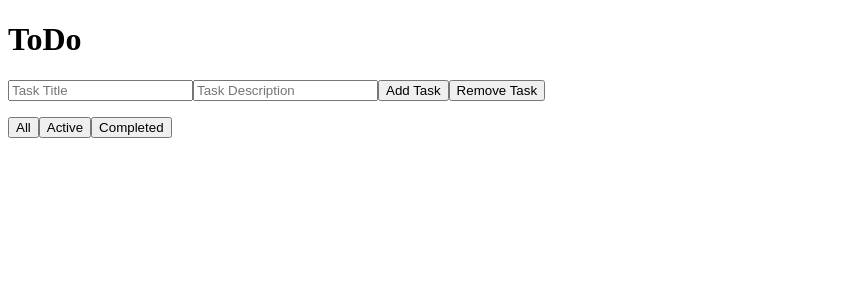
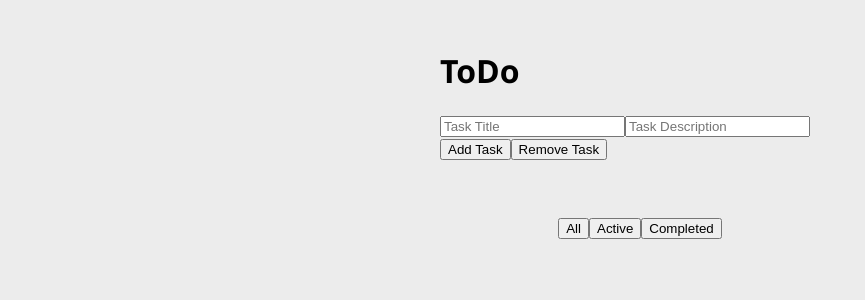
Before and after one commit to AureateProgrammer/Daily-Task-To-Do-, a React (Vite) app: page / in a window 1280 px wide. Shown: the top 300 px of the page, without its empty margins (0-865 px from the left). Built offline with nearby package versions, Linux system fonts and the light colour scheme.

Commit message:
Creating styles for div

```diff
--- a/src/components/FilterContext.tsx
+++ b/src/components/FilterContext.tsx
@@ -8,7 +8,7 @@ export const FilterContext = () => {
         console.log('Current filter is now ', newFilter)
     }
     return (
-        <div>
+        <div style={{ marginTop: '20px', textAlign: 'center' }}>
             <button onClick={() => handleFilterChange('All')}>All</button>
             <button onClick={() => handleFilterChange('Active')}>Active</button>
             <button onClick={() => handleFilterChange('Completed')}>Completed</button>
--- a/src/components/ToDo.tsx
+++ b/src/components/ToDo.tsx
@@ -31,8 +31,8 @@ export default function ToDo() {
   }
 
   return (
-    <div>
-      <h1>ToDo</h1>
+    <div style={{ padding: "20px", maxWidth: "400px", margin: "0 auto" }}>
+      <h1 >ToDo</h1>
       <input
         type="text"
         placeholder="Task Title"
@@ -45,7 +45,7 @@ export default function ToDo() {
       <button onClick={addTask}>Add Task</button>
       <button onClick={removeTask}>Remove Task</button>
 
-      <ul>
+      <ul style={{ listStyle: "none", padding: 0 }}>
         {tasks.map((task, index) => (
           <li
             key={index}
--- a/src/index.css
+++ b/src/index.css
@@ -0,0 +1,5 @@
+html{
+    font-family: 'Segoe UI', Tahoma, Geneva, Verdana, sans-serif;
+    background-color: #ececec;
+
+}
```
